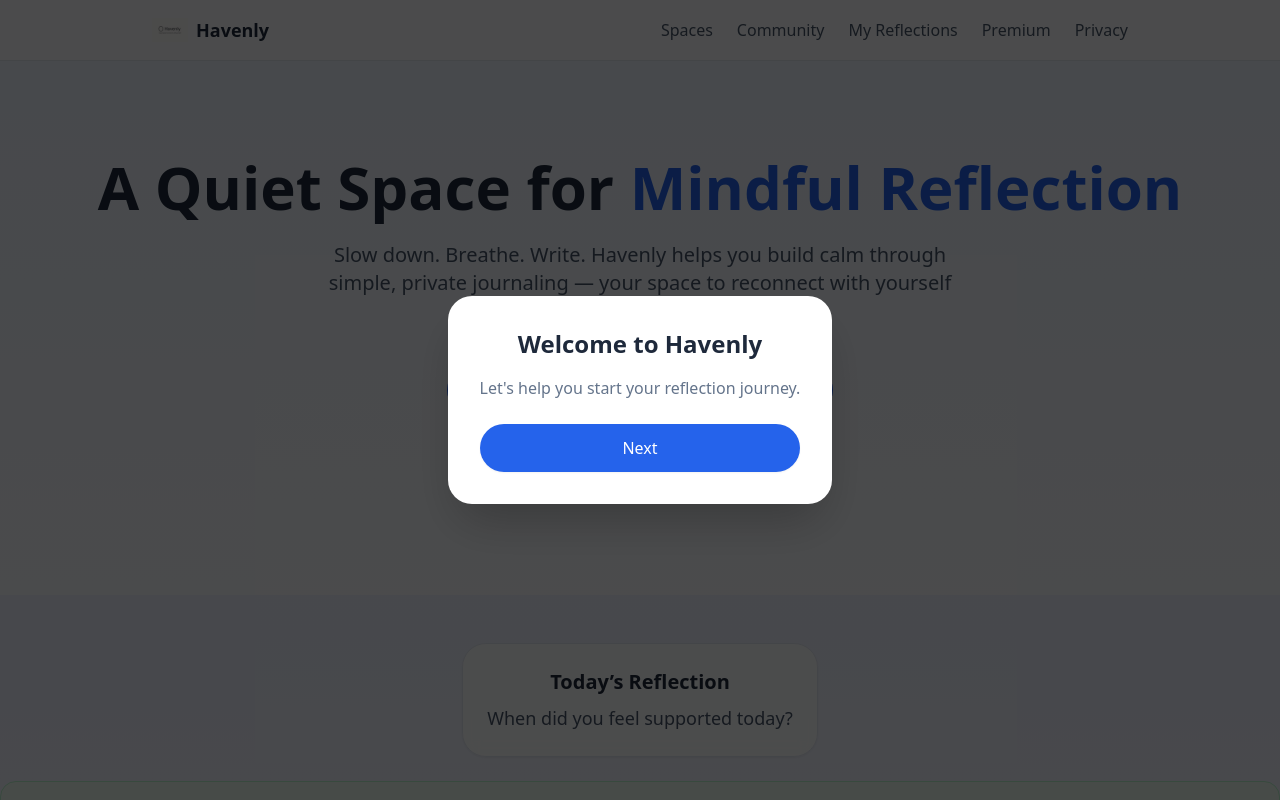
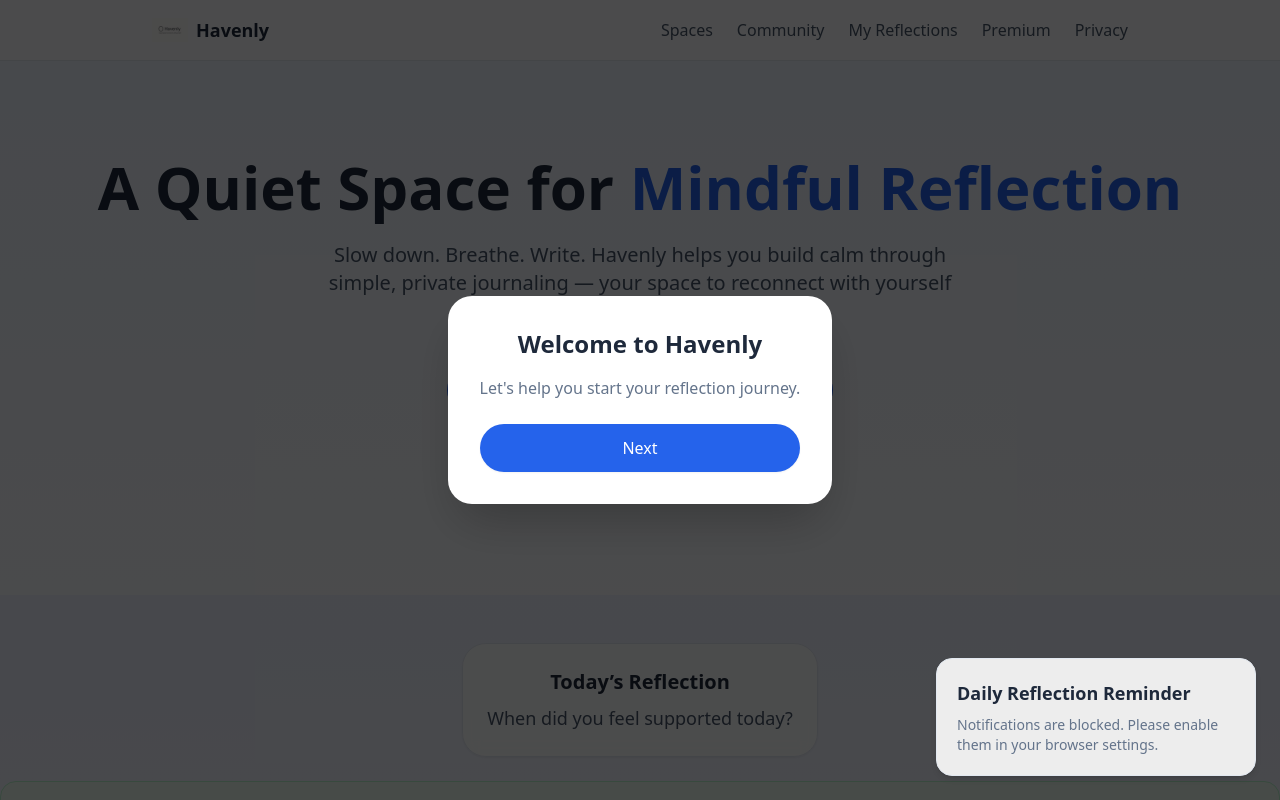
Before and after one commit to Khrboshi/havenly, a Next.js app: page / in a window 1280 px wide. Shown: the top 800 px of the page. Built offline with nearby package versions, Linux system fonts and the light colour scheme.

Commit message:
Update _app.js

```diff
--- a/pages/_app.js
+++ b/pages/_app.js
@@ -2,7 +2,8 @@ import "@/styles/globals.css";
 import { AnimatePresence, motion } from "framer-motion";
 import Header from "@/components/Header";
 import Footer from "@/components/Footer";
-import PremiumNudge from "@/components/PremiumNudge"; // ✅ new import
+import PremiumNudge from "@/components/PremiumNudge";
+import DailyReminder from "@/components/DailyReminder";
 
 export default function App({ Component, pageProps, router }) {
   return (
@@ -18,8 +19,10 @@ export default function App({ Component, pageProps, router }) {
           className="min-h-screen flex flex-col justify-between"
         >
           <Component {...pageProps} />
-          {/* ✅ Global engagement nudge appears across the site */}
+
+          {/* ✅ Global engagement and retention systems */}
           <PremiumNudge />
+          <DailyReminder />
         </motion.main>
       </AnimatePresence>
       <Footer />
```
